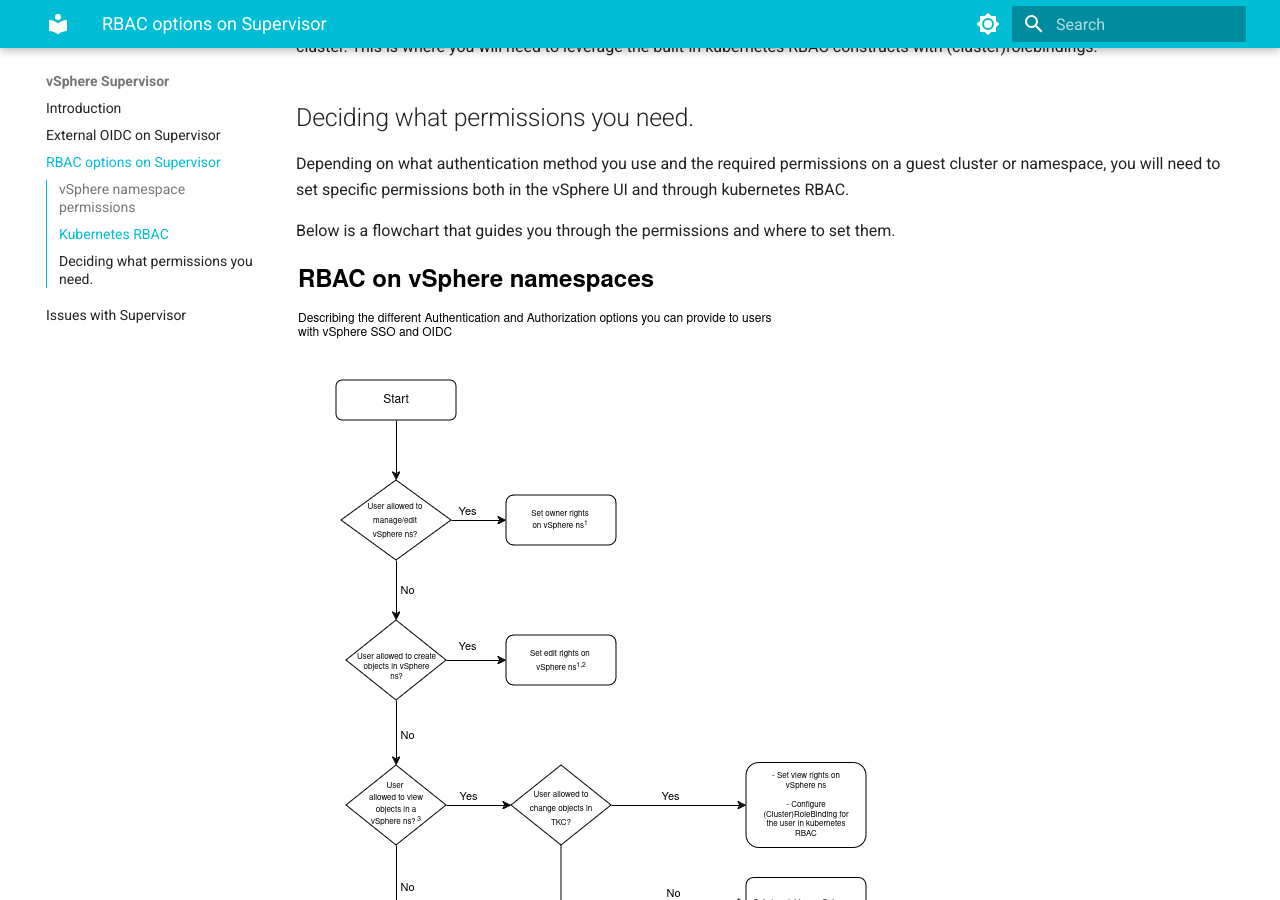
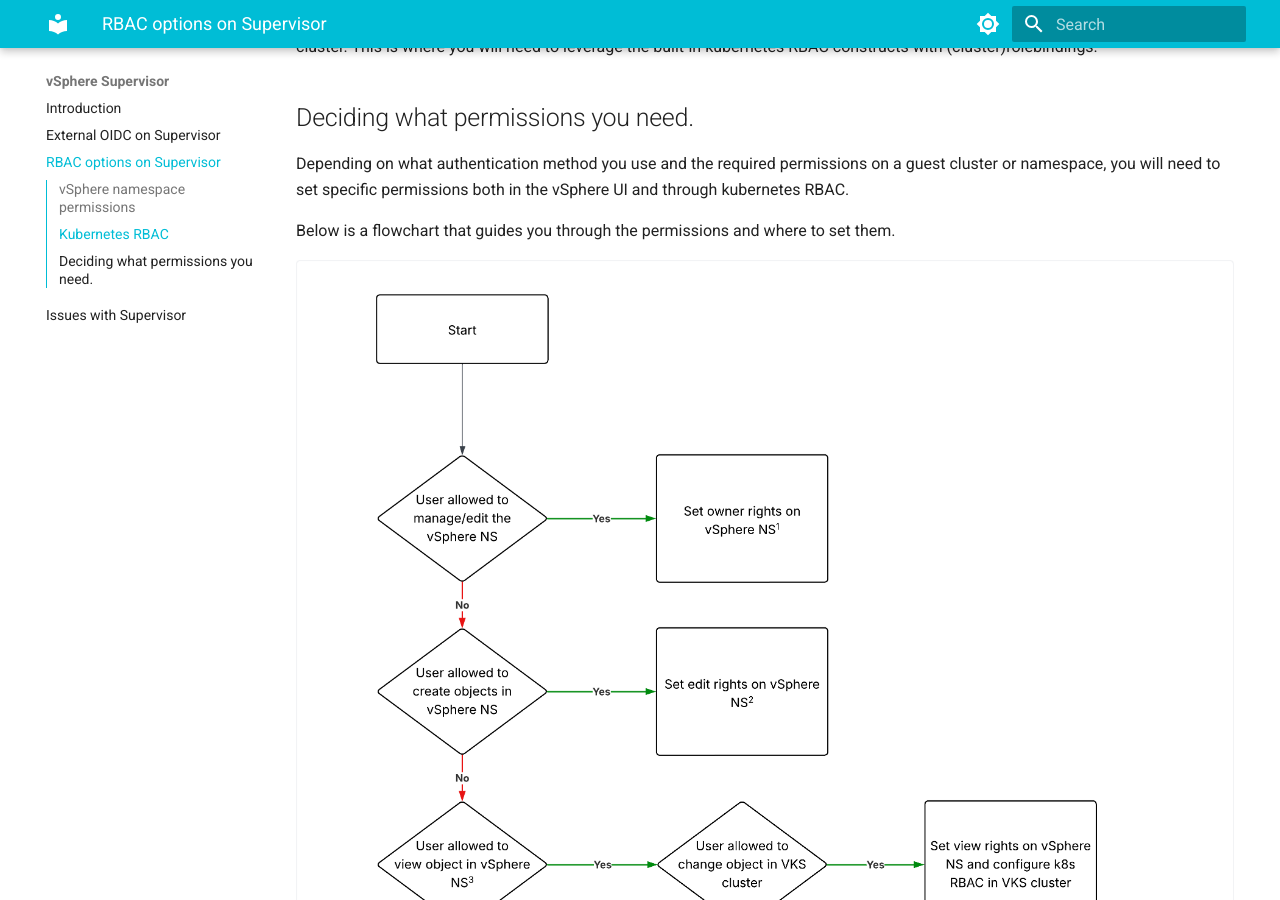
Before and after one commit to dekimpew/dekimpew.github.io, an MkDocs documentation site: the page built from docs/tanzu/rbac_on_wcp.md, in a window 1280 px wide and 900 px high, scrolled down 596 px. Built offline with MkDocs 1.6.1 and Material for MkDocs 9.7.7, drawn with Linux system fonts in a browser that asks for light colours.

Commit message:
updating RBAC picture

```diff
--- a/docs/tanzu/rbac_on_wcp.md
+++ b/docs/tanzu/rbac_on_wcp.md
@@ -16,4 +16,4 @@ Depending on what authentication method you use and the required permissions on
 
 Below is a flowchart that guides you through the permissions and where to set them.
 
-![rbac flowchart](img/wcp_rbac_v4.png)
+![rbac flowchart](img/wcp_rbac_v5.png)
```
Also changed, not shown: docs/tanzu/img/wcp_rbac_v5.png (added).
